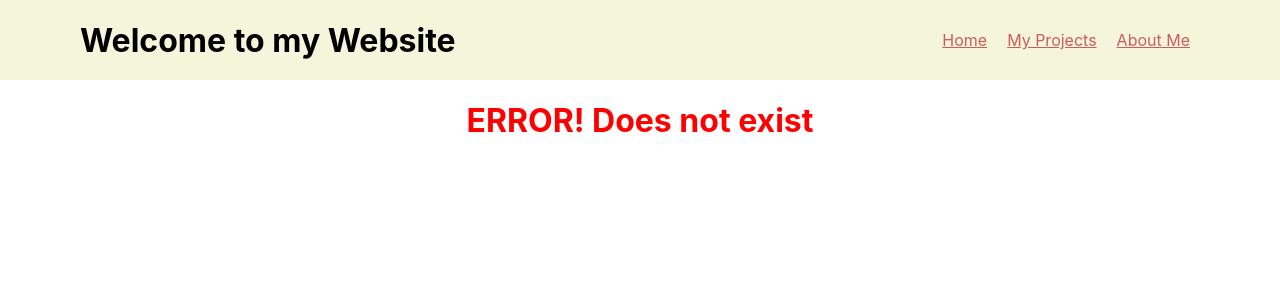
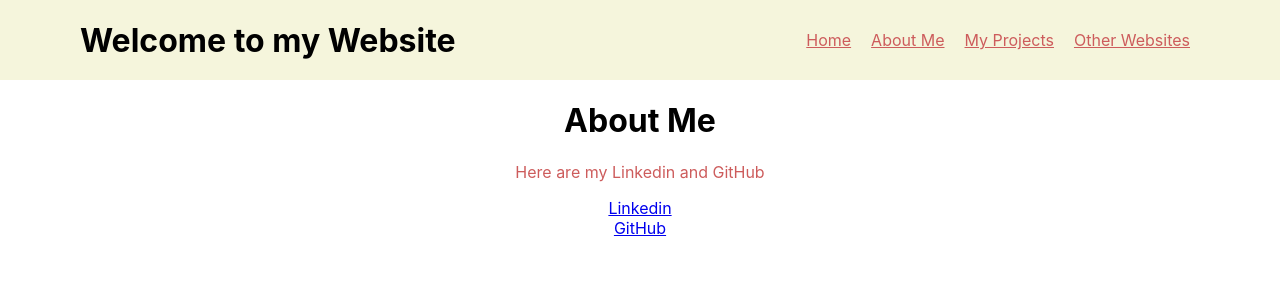
Before and after one commit to tylguo/tyler-website, a React (Create React App) app: page /otherwebsites in a window 1280 px wide. Shown: the top 300 px of the page. Built offline with nearby package versions, Linux system fonts and the light colour scheme.

Commit message:
update website

```diff
--- a/src/App.js
+++ b/src/App.js
@@ -6,6 +6,7 @@ import { AboutMe } from './components/aboutMe';
 import { Error } from './components/error';
 import { Header } from './components/header';
 import { MyProjects } from './components/myProjects';
+import { OtherWebsites } from './components/otherWebsites';
 
 
 function App() {
@@ -17,6 +18,7 @@ function App() {
             <Route path='/' element={<Home/>}/>
             <Route path='/aboutme' element={<AboutMe/>}/>
             <Route path='/myprojects' element={<MyProjects/>}/>
+            <Route path='/otherwebsites' element={<OtherWebsites/>}/>
             <Route path='/*' element={<Error/>}/>
           </Routes>
       </Router>
--- a/src/components/header.js
+++ b/src/components/header.js
@@ -8,8 +8,9 @@ export const Header = () => {
             <h1>Welcome to my Website</h1>
             <nav>
                 <a href = "/">Home</a>
+                <a href = "/aboutme">About Me</a>
                 <a href = "/myprojects">My Projects</a>
-                <a href = "/aboutme">About Me</a>
+                <a href = "/otherwebsites">Other Websites</a>
             </nav>
         </header>
     )
--- a/src/components/home.js
+++ b/src/components/home.js
@@ -3,22 +3,22 @@ import '../App.css'
 import { useState } from 'react';
 
 export const Home = () => {
-    const [clicked, setClicked] = useState(0);
-    const [inputBox, setInputBox] = useState('');
-    const [display, setDisplay] = useState('');
+    // const [clicked, setClicked] = useState(0);
+    // const [inputBox, setInputBox] = useState('');
+    // const [display, setDisplay] = useState('');
 
     const [inputColor, setInputColor] = useState('');
     const [displayText, setDisplayText] = useState('');
 
-    function handleClick() {
-        setClicked(clicked + 1)
-    }
-    function handleTyping(event) {
-        setInputBox(event.target.value)
-    }
-    function displayParagraph() {
-        setDisplay(inputBox)
-    }
+    // function handleClick() {
+    //     setClicked(clicked + 1)
+    // }
+    // function handleTyping(event) {
+    //     setInputBox(event.target.value)
+    // }
+    // function displayParagraph() {
+    //     setDisplay(inputBox)
+    // }
 
     function handleChange(event) {
         setInputColor(event.target.value);
--- /dev/null
+++ b/src/components/otherWebsites.js
@@ -0,0 +1,14 @@
+import React from 'react'
+import '../App.css'
+
+export const OtherWebsites = () => {
+    return (
+        <div className='Home'>
+            <h1>About Me</h1>
+            <p style={{color: 'indianred'}}>Here are my Linkedin and GitHub</p>
+            <a href = "https://www.linkedin.com/in/tylerguo/">Linkedin</a>
+            <br />
+            <a href = "https://github.com/tylguo">GitHub</a>
+        </div>
+    )
+}
```
